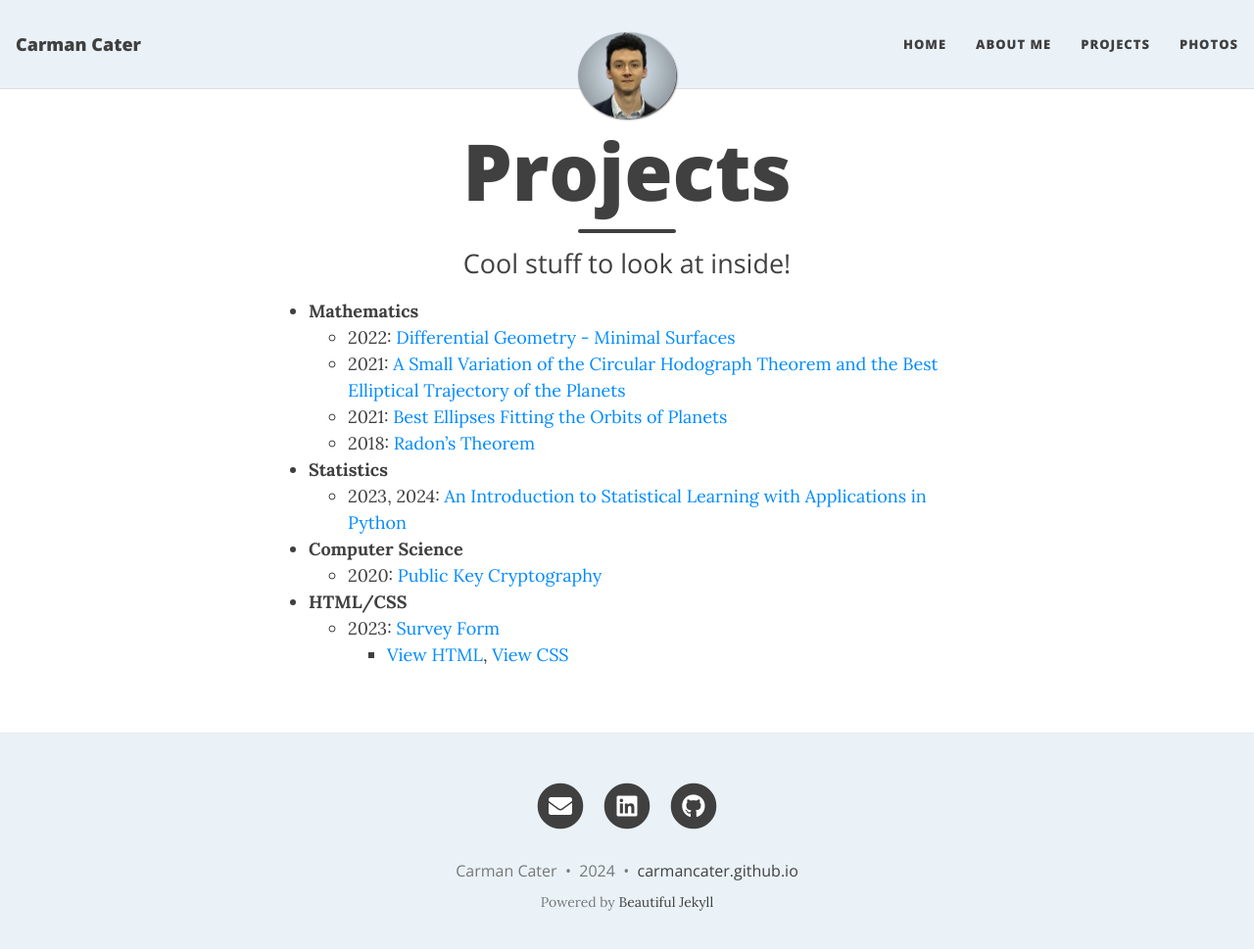
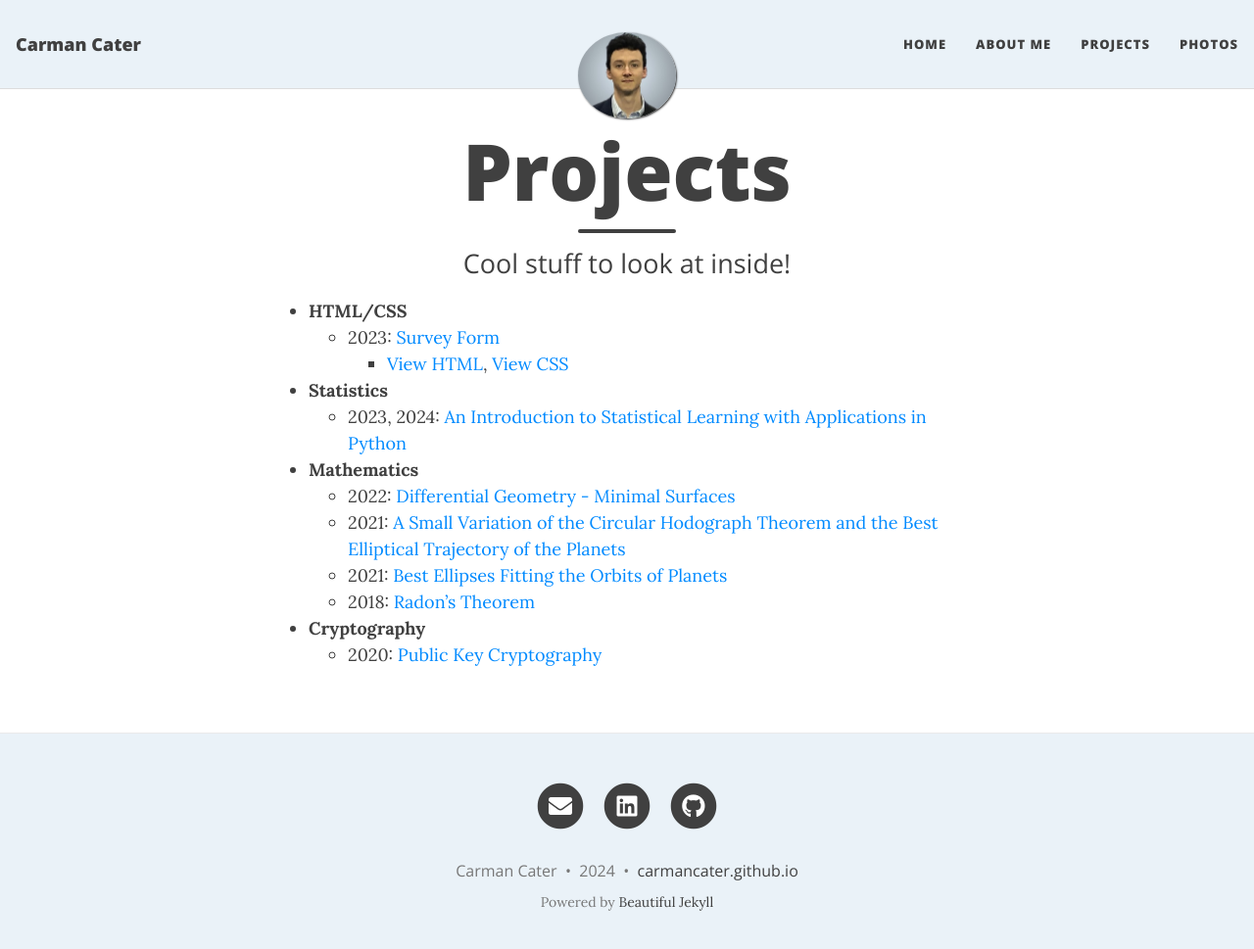
Before and after one commit to carmancater/carmancater.github.io, a Jekyll site: the page built from projects.md, in a window 1280 px wide and 982 px high. Shown: the top 969 px of the window at 98% size. Built offline with Jekyll 4.4.1, drawn with Linux system fonts in a browser that asks for light colours; nearby versions of some CDN libraries.

Commit message:
Update projects.md

```diff
--- a/projects.md
+++ b/projects.md
@@ -5,18 +5,18 @@ subtitle: Cool stuff to look at inside!
 share-title: Carman Cater - Projects
 ---
 
+- **HTML/CSS**
+    - 2023: [Survey Form](surveyform.html){:target="_blank"}
+        - [View HTML](SurveyFormHTML.md), [View CSS](SurveyFormCSS.md)
+
+- **Statistics**
+    - 2023, 2024: [An Introduction to Statistical Learning with Applications in Python](ISLP.md)
+
 - **Mathematics**
     - 2022: [Differential Geometry - Minimal Surfaces](minimalSurfacesPresentation.html)
     - 2021: [A Small Variation of the Circular Hodograph Theorem and the Best Elliptical Trajectory of the Planets](https://arxiv.org/abs/2109.11664){:target="_blank"}
     - 2021: [Best Ellipses Fitting the Orbits of Planets](ellipsesFittingTheOrbitsOfPlanetsPaper.html)
     - 2018: [Radon's Theorem](radonsTheoremPresentation.html)
 
-- **Statistics**
-    - 2023, 2024: [An Introduction to Statistical Learning with Applications in Python](ISLP.md)
-
-- **Computer Science**
+- **Cryptography**
     - 2020: [Public Key Cryptography](publicKeyCryptographyProject.html)
-
-- **HTML/CSS**
-    - 2023: [Survey Form](surveyform.html){:target="_blank"}
-        - [View HTML](SurveyFormHTML.md), [View CSS](SurveyFormCSS.md)
```
